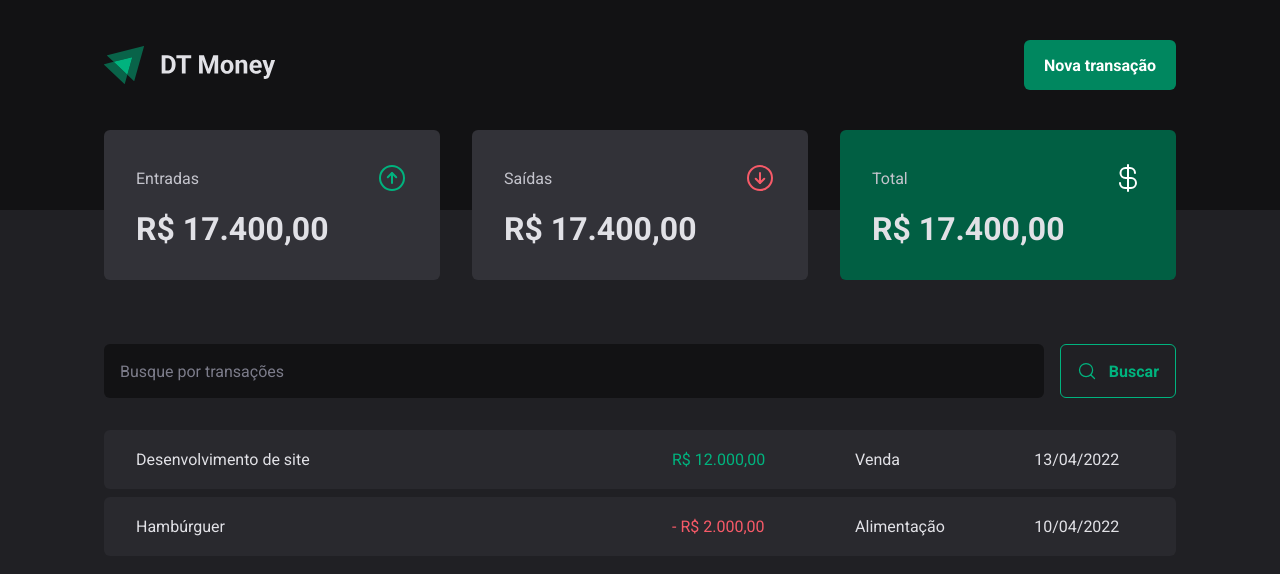
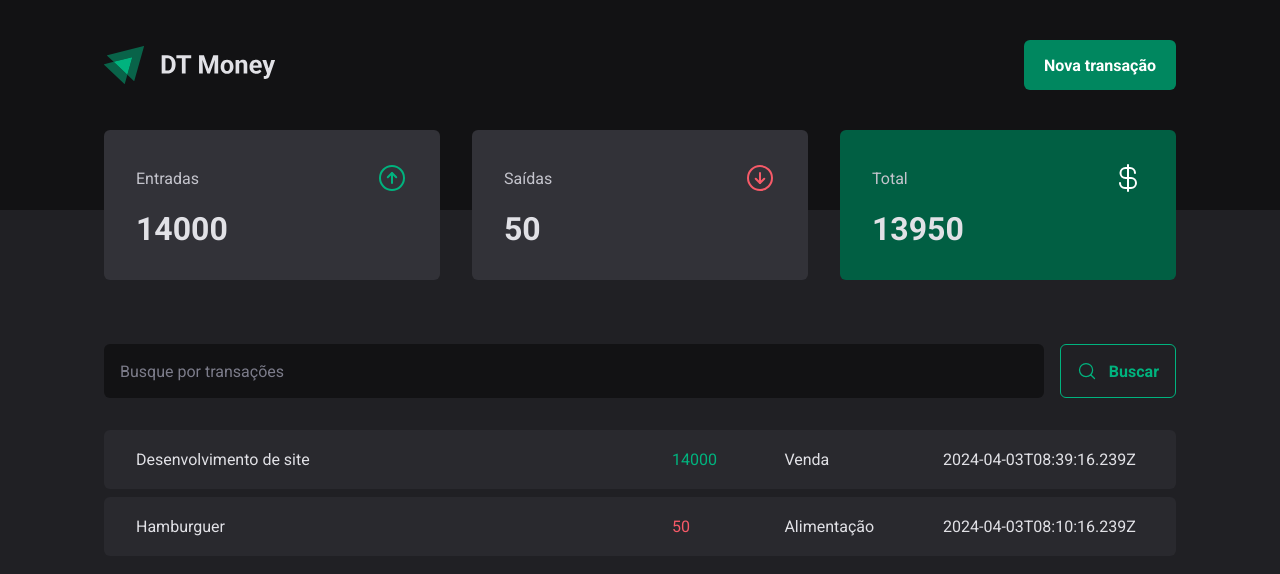
Before and after one commit to guilhermezaparoli/dt-money, a React (Vite) app: page / in a window 1280 px wide. Shown: the top 574 px of the page. Built offline with nearby package versions, Linux system fonts and the light colour scheme; data requests are answered from the project's data file.

Commit message:
FEAT: fetch data from json-server, create transactions context

```diff
--- a/package.json
+++ b/package.json
@@ -7,7 +7,8 @@
     "dev": "vite",
     "build": "tsc && vite build",
     "lint": "eslint . --ext ts,tsx --report-unused-disable-directives --max-warnings 0",
-    "preview": "vite preview"
+    "preview": "vite preview",
+    "dev:server": "json-server server.json -p 3000"
   },
   "dependencies": {
     "@radix-ui/react-dialog": "^1.0.5",
@@ -27,6 +28,7 @@
     "eslint": "^8.57.0",
     "eslint-plugin-react-hooks": "^4.6.0",
     "eslint-plugin-react-refresh": "^0.4.6",
+    "json-server": "^1.0.0-alpha.23",
     "typescript": "^5.2.2",
     "vite": "^5.2.0"
   }
--- /dev/null
+++ b/server.json
@@ -0,0 +1,20 @@
+{
+    "transactions": [
+        {
+            "id": 1,
+            "description": "Desenvolvimento de site",
+            "type": "income",
+            "category": "Venda",
+            "price": 14000,
+            "createdAt": "2024-04-03T08:39:16.239Z"
+        },
+        {
+            "id": 2,
+            "description": "Hamburguer",
+            "type": "outcome",
+            "category": "Alimentação",
+            "price": 50,
+            "createdAt": "2024-04-03T08:10:16.239Z"
+        }
+    ]
+}
--- a/src/App.tsx
+++ b/src/App.tsx
@@ -2,12 +2,15 @@
 import { defaultTheme } from './styles/themes/default';
 import { GlobalStyle } from './styles/global';
 import { Transactions } from './pages/Transactions';
+import { TransactionsProvider } from './contexts/TransactionsContext';
 
 export function App() {
   return (
     <ThemeProvider theme={defaultTheme}>
-      <GlobalStyle/>
-      <Transactions/>
+      <GlobalStyle />
+      <TransactionsProvider>
+        <Transactions />
+      </TransactionsProvider>
     </ThemeProvider>
   );
 }
--- a/src/components/Summary/index.tsx
+++ b/src/components/Summary/index.tsx
@@ -1,30 +1,53 @@
-import { ArrowCircleDown, ArrowCircleUp, CurrencyDollar } from "phosphor-react";
-import { SummaryCard, SuummaryContainer } from "./styles";
+import { ArrowCircleDown, ArrowCircleUp, CurrencyDollar } from 'phosphor-react';
+import { SummaryCard, SuummaryContainer } from './styles';
+import { useContext } from 'react';
+import { TransactionsContext } from '../../contexts/TransactionsContext';
 
 export function Summary() {
+  const { transactions } = useContext(TransactionsContext);
+
+  const summary = transactions.reduce(
+    (acc, transactions) => {
+      if (transactions.type === 'income') {
+        acc.income += transactions.price;
+        acc.total += transactions.price;
+      } else {
+        acc.outcome += transactions.price;
+        acc.total -= transactions.price;
+      }
+
+      return acc;
+    },
+    {
+      income: 0,
+      outcome: 0,
+      total: 0,
+    }
+  );
+
   return (
     <SuummaryContainer>
       <SummaryCard>
         <header>
           <span>Entradas</span>
-                    <ArrowCircleUp size={32} color="#00b37e"/>
+          <ArrowCircleUp size={32} color="#00b37e" />
         </header>
-                <strong>R$ 17.400,00</strong>
+        <strong>{summary.income}</strong>
       </SummaryCard>
       <SummaryCard>
         <header>
           <span>Saídas</span>
-                    <ArrowCircleDown size={32} color="#f75a68"/>
+          <ArrowCircleDown size={32} color="#f75a68" />
         </header>
-                <strong>R$ 17.400,00</strong>
+        <strong>{summary.outcome}</strong>
       </SummaryCard>
       <SummaryCard variant="green">
         <header>
           <span>Total</span>
-                    <CurrencyDollar size={32} color="#fff"/>
+          <CurrencyDollar size={32} color="#fff" />
         </header>
-                <strong>R$ 17.400,00</strong>
+        <strong>{summary.total}</strong>
       </SummaryCard>
     </SuummaryContainer>
-    )
+  );
 }
--- /dev/null
+++ b/src/contexts/TransactionsContext.tsx
@@ -0,0 +1,38 @@
+import { ReactNode, createContext, useEffect, useState } from 'react';
+
+interface Transaction {
+  id: number;
+  description: string;
+  type: 'income' | 'outcome';
+  price: number;
+  category: string;
+  createdAt: string;
+}
+interface TransactionContextType {
+  transactions: Transaction[];
+}
+
+interface TransactionsProviderProps {
+  children: ReactNode;
+}
+
+export const TransactionsContext = createContext({} as TransactionContextType);
+
+export function TransactionsProvider({ children }: TransactionsProviderProps) {
+    const [transactions, setTransactions] = useState<Transaction[]>([]);
+
+    async function fetchTransactions() {
+      const response = await fetch('http://localhost:3000/transactions');
+      const data = await response.json();
+      setTransactions(data);
+    }
+
+    useEffect(() => {
+      fetchTransactions();
+    }, []);
+  return (
+    <TransactionsContext.Provider value={{ transactions}}>
+      {children}
+    </TransactionsContext.Provider>
+  );
+}
--- a/src/pages/Transactions/components/SearchForm/styles.ts
+++ b/src/pages/Transactions/components/SearchForm/styles.ts
@@ -30,9 +30,11 @@
     font-weight: bold;
     border-radius: 6px;
     transition: background-color 0.2s, color 0.2s, border-color 0.2s;
+    cursor: pointer;
+
     &:hover {
-      background: ${({ theme }) => theme['green-500']};
-      border: ${({ theme }) => theme['green-500']};
+      background-color: 1 ${({ theme }) => theme['green-500']};
+      border: 1px solid ${({ theme }) => theme['green-500']};
       color: ${({ theme }) => theme.white};
     }
   }
--- a/src/pages/Transactions/index.tsx
+++ b/src/pages/Transactions/index.tsx
@@ -1,3 +1,4 @@
+import { useContext } from 'react';
 import { Header } from '../../components/Header';
 import { Summary } from '../../components/Summary';
 import { SearchForm } from './components/SearchForm';
@@ -6,8 +7,14 @@
   TransactionsContainer,
   TransactionsTable,
 } from './styles';
+import { TransactionsContext } from '../../contexts/TransactionsContext';
+
+
 
 export function Transactions() {
+
+  const {transactions} = useContext(TransactionsContext)
+
   return (
     <>
       <Header />
@@ -17,22 +24,20 @@
         <SearchForm />
         <TransactionsTable>
           <tbody>
-            <tr>
-              <td width="50%">Desenvolvimento de site</td>
-              <td>
-                <PriceHighligth variant="income">R$ 12.000,00</PriceHighligth>
-              </td>
-              <td>Venda</td>
-              <td>13/04/2022</td>
-            </tr>
-            <tr>
-              <td width="50%">Hambúrguer</td>
-              <td>
-                <PriceHighligth variant="outcome">- R$ 2.000,00</PriceHighligth>
-              </td>
-              <td>Alimentação</td>
-              <td>10/04/2022</td>
-            </tr>
+            {transactions.map((transaction) => {
+              return (
+                <tr key={transaction.id}>
+                  <td width="50%">{transaction.description}</td>
+                  <td>
+                    <PriceHighligth variant={transaction.type}>
+                      {transaction.price}
+                    </PriceHighligth>
+                  </td>
+                  <td>{transaction.category}</td>
+                  <td>{transaction.createdAt}</td>
+                </tr>
+              );
+            })}
           </tbody>
         </TransactionsTable>
       </TransactionsContainer>
```
Also changed, not shown: 1 other file (tests, documents, lock files or other folders). Lines whose indentation alone changed are shown as unchanged.
